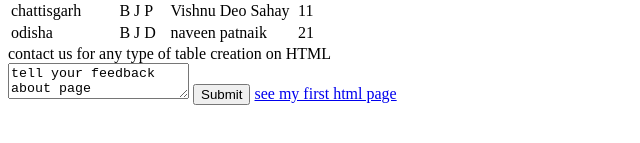
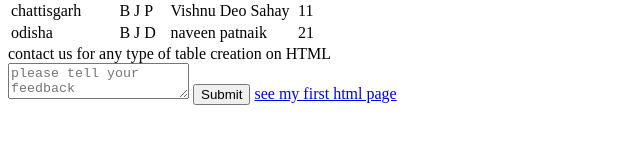
Before and after one commit to Siddharthbramhan/table-program, a plain HTML site: page index.html in a window 1280 px wide. Shown: the part 547-690 px from the top of the page, without its empty margins (0-640 px from the left). Drawn offline with Linux system fonts and the light colour scheme.

Commit message:
Add files via upload

```diff
--- a/index.html
+++ b/index.html
@@ -108,7 +108,7 @@
                             </tr>
                             </tbody>
                             <footer>contact us for any type of table creation on HTML</footer>
-                            <textarea name="feedback" id="feedback"placeholder='please tell your feedback'>tell your feedback about page</textarea>
+                            <textarea name="feedback" id="feedback"placeholder='please tell your feedback'></textarea>
                          <input type="submit" value="Submit">
                          <a href="https://siddharthbramhan.github.io/MY-FIRST-PROJECT-HTML/">see my first html page</a>
 
```
